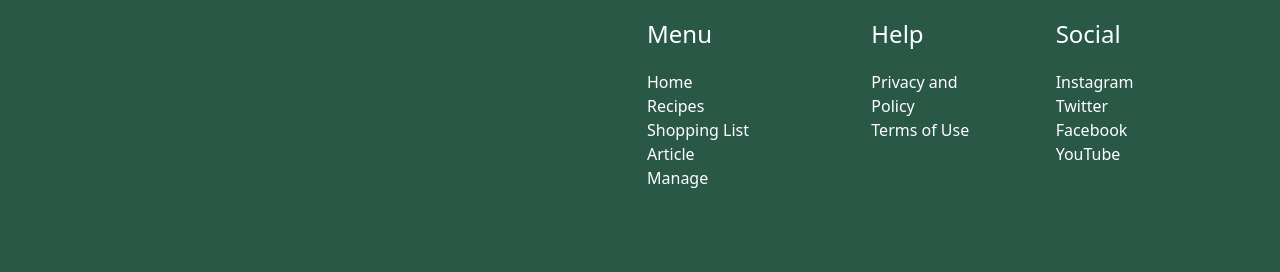
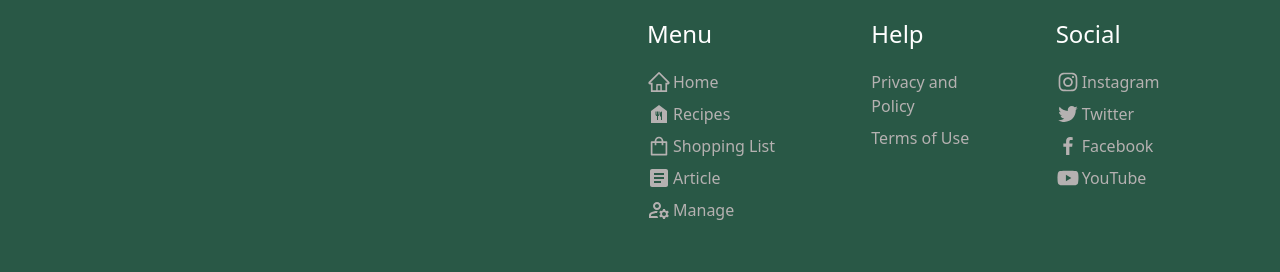
Before and after one commit to paswanatul471/food-jet, a React (Create React App) app: page / in a window 1280 px wide. Shown: the part 2401-2673 px from the top of the page. Built offline with nearby package versions, Linux system fonts and the light colour scheme; the HTML template or start-up script is replaced by a standard one.

Commit message:
Added incon in footer

```diff
--- a/src/Components/app/Footer.jsx
+++ b/src/Components/app/Footer.jsx
@@ -1,6 +1,9 @@
 import React from "react";
 import { TbChefHat } from "react-icons/tb";
 import { HiOutlineMailOpen } from "react-icons/hi";
+import { BiLogoFacebook} from "react-icons/bi";
+import { MdFoodBank,MdArticle,MdOutlineManageAccounts} from "react-icons/md";
+import {AiOutlineInstagram,AiOutlineTwitter,AiFillYoutube,AiOutlineHome,AiOutlineShopping} from "react-icons/ai"
 
 function Footer() {
   return (
@@ -41,32 +44,32 @@ function Footer() {
                   <div className="my-10 mr-10">
                     <h2 className="text-2xl text-white my-5">Menu</h2>
                     <div>
-                      <ul className="text-white">
-                        <li className="hover:text-green-400"><a href="/">Home</a></li>
-                        <li className="hover:text-green-400"><a href="/">Recipes</a></li>
-                        <li className="hover:text-green-400"><a href="/">Shopping List</a></li>
-                        <li className="hover:text-green-400"><a href="/">Article</a></li>
-                        <li className="hover:text-green-400"><a href="/">Manage</a></li>
+                      <ul className="text-[#b5b1b1] space-y-2">
+                        <li className="hover:text-green-400"><a href="/" className="flex items-center text-center "><AiOutlineHome className="mr-[2px] text-[1.5rem]"/> Home</a></li>
+                        <li className="hover:text-green-400"><a href="/" className="flex items-center text-center "><MdFoodBank className="mr-[2px] text-[1.5rem]"/>Recipes</a></li>
+                        <li className="hover:text-green-400"><a href="/" className="flex items-center text-center "><AiOutlineShopping className="mr-[2px] text-[1.5rem]"/>Shopping List</a></li>
+                        <li className="hover:text-green-400"><a href="/" className="flex items-center text-center "><MdArticle className="mr-[2px] text-[1.5rem]"/>Article</a></li>
+                        <li className="hover:text-green-400"><a href="/" className="flex items-center text-center "><MdOutlineManageAccounts className="mr-[2px] text-[1.5rem]"/>Manage</a></li>
                       </ul>
                     </div>
                   </div>
                   <div className="m-10">
                     <h2 className="text-2xl text-white my-5">Help</h2>
                     <div>
-                      <ul className="text-white">
-                        <li className="hover:text-green-400"><a href="/">Privacy and Policy</a></li>
-                        <li className="hover:text-green-400"><a href="/">Terms of Use</a></li>
+                      <ul className="text-[#b5b1b1] space-y-2">
+                        <li className="hover:text-green-400"><a href="/" >Privacy and Policy</a></li>
+                        <li className="hover:text-green-400"><a href="/" >Terms of Use</a></li>
                       </ul>
                     </div>
                   </div>
                   <div className="m-10">
                     <h2 className="text-2xl text-white my-5">Social</h2>
                     <div>
-                      <ul className="text-white">
-                        <li className="hover:text-green-400"><a href="/">Instagram</a></li>
-                        <li className="hover:text-green-400"><a href="/">Twitter</a></li>
-                        <li className="hover:text-green-400"><a href="/">Facebook</a></li>
-                        <li className="hover:text-green-400"><a href="/">YouTube</a></li>
+                      <ul className="text-[#b5b1b1] space-y-2">
+                        <li className="hover:text-green-400 "><a href="/" className="flex items-center text-center "><AiOutlineInstagram className="mr-[2px] text-[1.5rem]"/>Instagram</a></li>
+                        <li className="hover:text-green-400"><a href="/" className="flex items-center text-center "><AiOutlineTwitter className="mr-[2px] text-[1.5rem]"/>Twitter</a></li>
+                        <li className="hover:text-green-400"><a href="/"className="flex items-center text-center "><BiLogoFacebook className="mr-[2px] text-[1.5rem]"/>Facebook</a></li>
+                        <li className="hover:text-green-400"><a href="/"className="flex items-center text-center "><AiFillYoutube className="mr-[2px] text-[1.5rem]"/>YouTube</a></li>
                       </ul>
                     </div>
                   </div>
```
